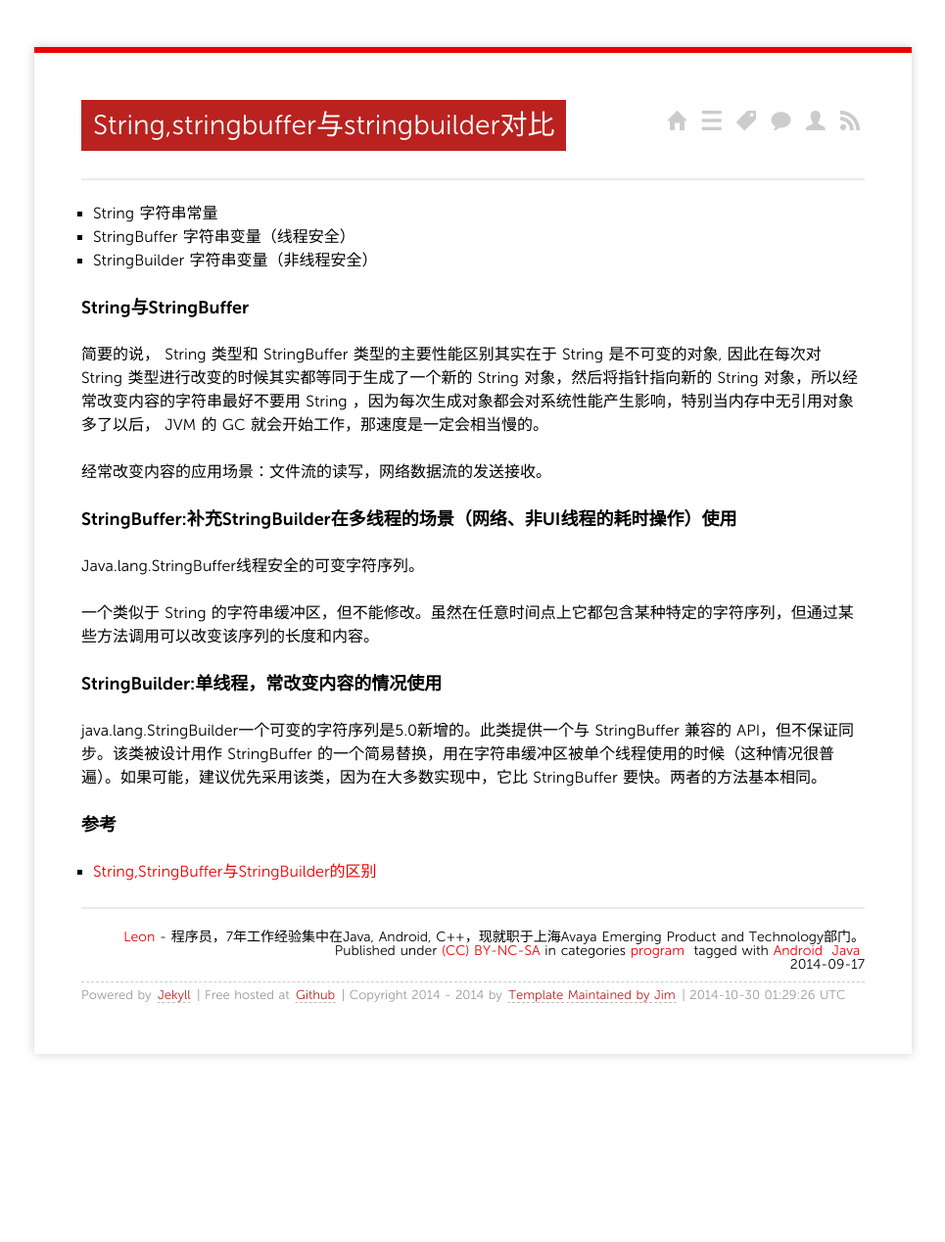
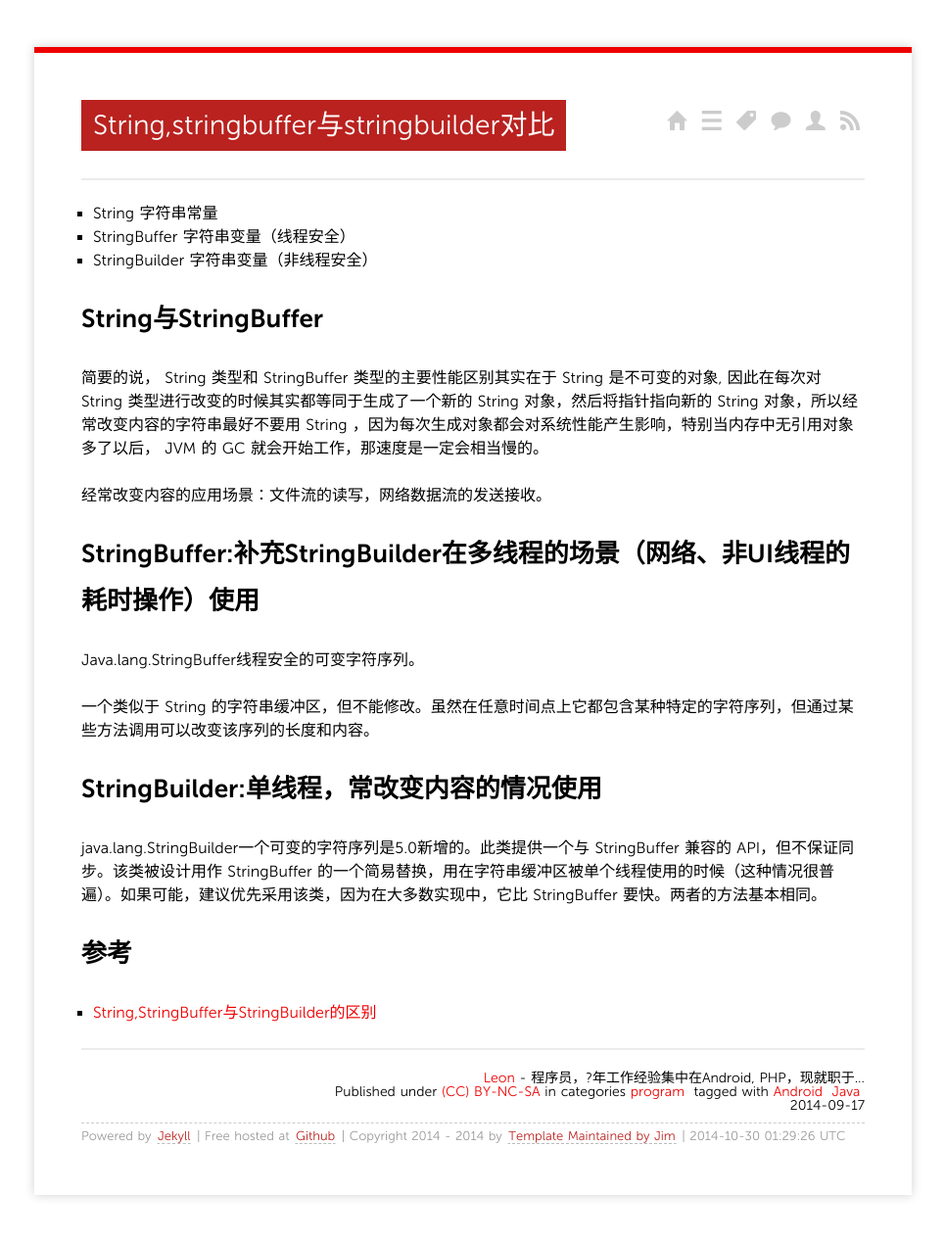
Before and after one commit to neosdong/neosdong.github.com, a Jekyll site: the page built from _posts/2014/2014-09-17-String,StringBuffer与StringBuilder对比.md, in a window 1280 px wide. Shown: the whole page at 98% size, without its empty margins (157-1122 px from the left). Built offline with Jekyll 4.4.1, drawn with Linux system fonts in a browser that asks for light colours; nearby versions of some CDN libraries; Markdown is read by kramdown in place of the engine named in the settings; comment, search, counter and statistics services are not loaded; before the commit the page ends 1124 px from its top, so only the background shows below that.

Commit message:
change to  Disqus

```diff
--- a/_includes/comments.md
+++ b/_includes/comments.md
@@ -4,18 +4,20 @@
 <script>window._bd_share_config={"common":{"bdSnsKey":{},"bdText":"","bdMini":"2","bdMiniList":false,"bdPic":"","bdStyle":"1","bdSize":"16"},"share":{}};with(document)0[(getElementsByTagName('head')[0]||body).appendChild(createElement('script')).src='http://bdimg.share.baidu.com/static/api/js/share.js?v=89860593.js?cdnversion='+~(-new Date()/36e5)];</script>
 <!-- end of baidu JIA -->
 
-<!-- Duoshuo Comment BEGIN -->
-	<div class="ds-thread"></div>
-<script type="text/javascript">
-var duoshuoQuery = {short_name:"neosdong"};
-	(function() {
-		var ds = document.createElement('script');
-		ds.type = 'text/javascript';ds.async = true;
-		ds.src = 'http://static.duoshuo.com/embed.js';
-		ds.charset = 'UTF-8';
-		(document.getElementsByTagName('head')[0]
-		|| document.getElementsByTagName('body')[0]).appendChild(ds);
-	})();
-	</script>
-<!-- Duoshuo Comment END -->
+<!-- Disqus Comment BEGIN -->
+<div id="disqus_thread"></div>
+    <script type="text/javascript">
+        /* * * CONFIGURATION VARIABLES: EDIT BEFORE PASTING INTO YOUR WEBPAGE * * */
+        var disqus_shortname = 'neosdong'; // required: replace example with your forum shortname
+
+        /* * * DON'T EDIT BELOW THIS LINE * * */
+        (function() {
+            var dsq = document.createElement('script'); dsq.type = 'text/javascript'; dsq.async = true;
+            dsq.src = '//' + disqus_shortname + '.disqus.com/embed.js';
+            (document.getElementsByTagName('head')[0] || document.getElementsByTagName('body')[0]).appendChild(dsq);
+        })();
+    </script>
+    <noscript>Please enable JavaScript to view the <a href="http://disqus.com/?ref_noscript">comments powered by Disqus.</a></noscript>
+
+<!-- Disqus Comment END -->
 </section>
--- a/_layouts/post-en.html
+++ b/_layouts/post-en.html
@@ -8,7 +8,7 @@
 <section class="meta">
 <hr/>
 <span class="author">
-  <a href="http://neosdong.github.io/">{{ site.author }}</a> - Android,Java,Writing</span>
+  <a href="http://neosdong.github.io">{{ site.author }}</a> - Android,Java,Writing</span>
 <br />
 <span class="license">
   Published under <a rel="license" href="http://creativecommons.org/licenses/by-nc-sa/3.0/">(CC) BY-NC-SA</a>
--- a/_layouts/post.html
+++ b/_layouts/post.html
@@ -8,8 +8,7 @@
 <section class="meta">
 <hr/>
 <span class="author">
-  <a href="http://blog.sevenche.com">{{ site.author }}</a> - 程序员，7年工作经验集中在Java, Android, C++，现就职于上海Avaya Emerging Product and Technology部门。
-</span>
+  <a href="http://neosdong.github.io">{{ site.author }}</a> - 程序员，?年工作经验集中在Android, PHP，现就职于...</span>
 <br />
 <span class="license">
   Published under <a rel="license" href="http://creativecommons.org/licenses/by-nc-sa/3.0/">(CC) BY-NC-SA</a>
--- a/_posts/2014/2014-09-17-String,StringBuffer与StringBuilder对比.md
+++ b/_posts/2014/2014-09-17-String,StringBuffer与StringBuilder对比.md
@@ -14,20 +14,20 @@
 
 
 
-### String与StringBuffer
+## String与StringBuffer
 
 简要的说， String 类型和 StringBuffer 类型的主要性能区别其实在于 String 是不可变的对象, 因此在每次对 String 类型进行改变的时候其实都等同于生成了一个新的 String 对象，然后将指针指向新的 String 对象，所以经常改变内容的字符串最好不要用 String ，因为每次生成对象都会对系统性能产生影响，特别当内存中无引用对象多了以后， JVM 的 GC 就会开始工作，那速度是一定会相当慢的。
 
 经常改变内容的应用场景：文件流的读写，网络数据流的发送接收。
 
-### StringBuffer:补充StringBuilder在多线程的场景（网络、非UI线程的耗时操作）使用
+## StringBuffer:补充StringBuilder在多线程的场景（网络、非UI线程的耗时操作）使用
 Java.lang.StringBuffer线程安全的可变字符序列。
 
 一个类似于 String 的字符串缓冲区，但不能修改。虽然在任意时间点上它都包含某种特定的字符序列，但通过某些方法调用可以改变该序列的长度和内容。
 
-### StringBuilder:单线程，常改变内容的情况使用
+## StringBuilder:单线程，常改变内容的情况使用
 
 java.lang.StringBuilder一个可变的字符序列是5.0新增的。此类提供一个与 StringBuffer 兼容的 API，但不保证同步。该类被设计用作 StringBuffer 的一个简易替换，用在字符串缓冲区被单个线程使用的时候（这种情况很普遍）。如果可能，建议优先采用该类，因为在大多数实现中，它比 StringBuffer 要快。两者的方法基本相同。
 
-### 参考
+## 参考
 * [String,StringBuffer与StringBuilder的区别](http://blog.csdn.net/rmn190/article/details/1492013)
```
Also changed, not shown: _includes/comments_en.md (+1 -1 lines), 4 other files.
